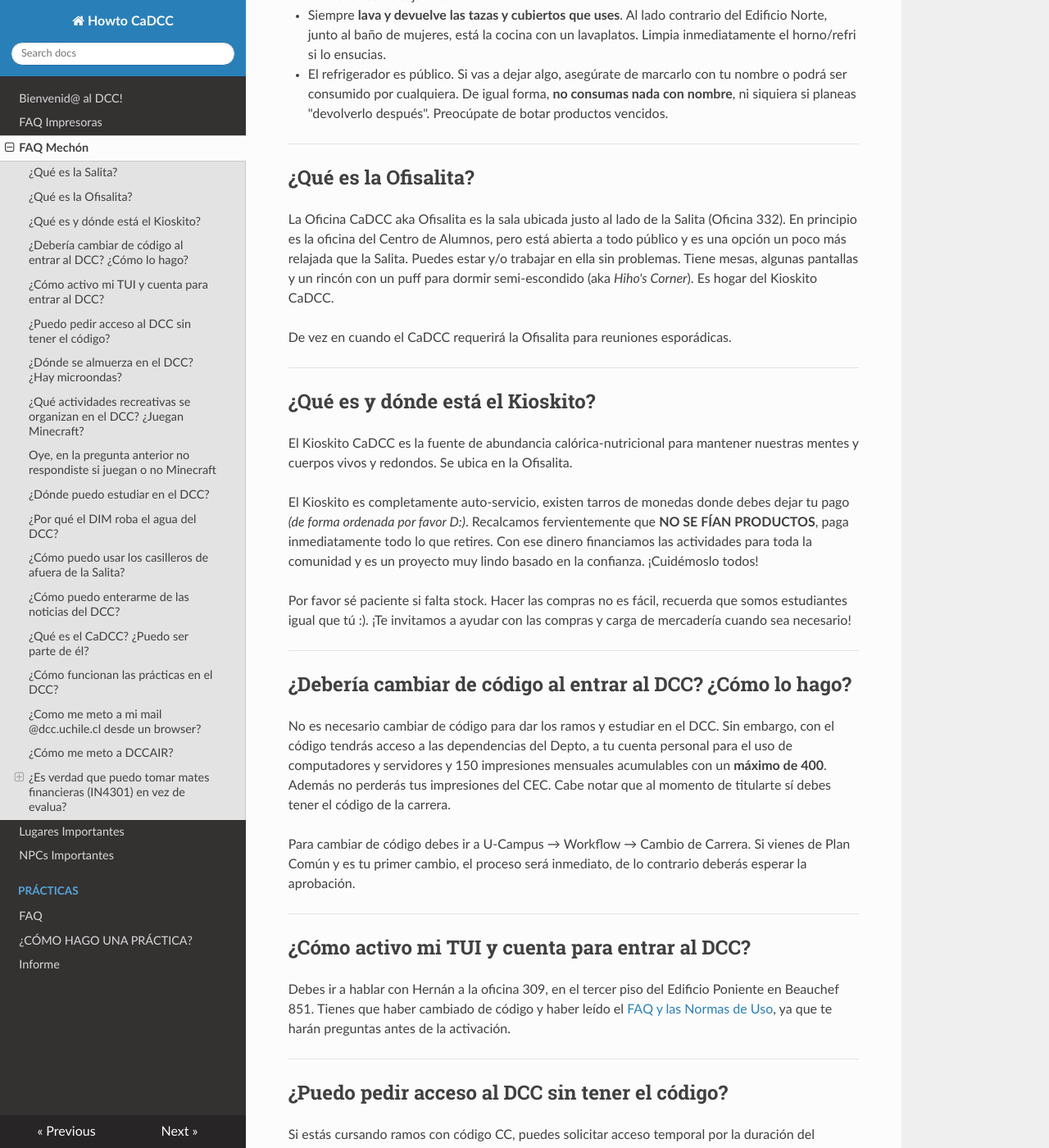
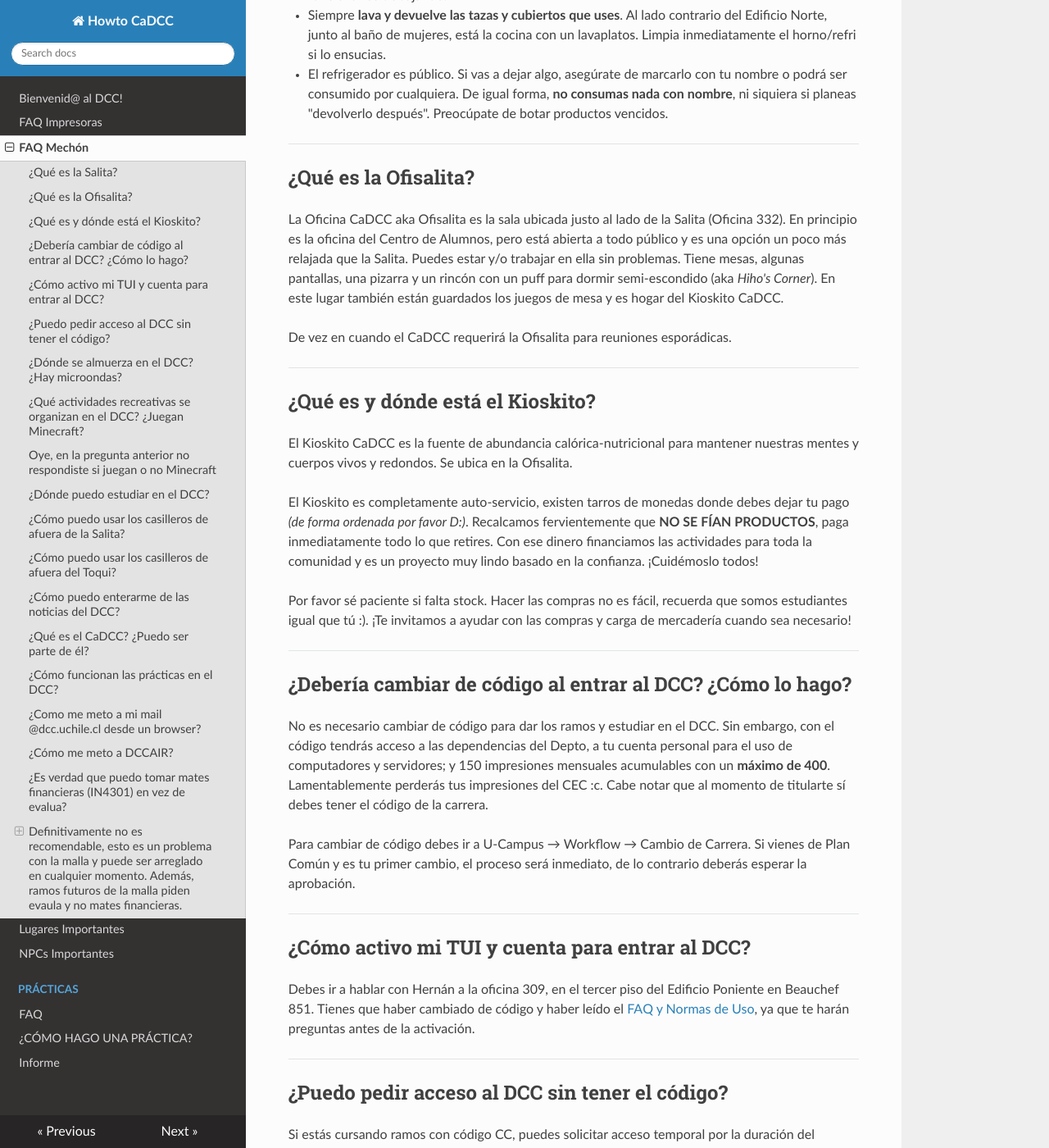
Before and after one commit to cadcc/howto, an MkDocs documentation site: the page built from docs/FAQ Mechón.md, in a window 1280 px wide and 1400 px high, scrolled down 522 px. Shown: the whole window at 82% size. Built offline with MkDocs 1.6.1, drawn with Linux system fonts in a browser that asks for light colours; nearby versions of some CDN libraries; some of the changed text lies outside the part shown.

Commit message:
correcciones menores al faq mechon

```diff
--- a/docs/FAQ Mechón.md
+++ b/docs/FAQ Mechón.md
@@ -18,7 +18,7 @@
 
 ## ¿Qué es la Ofisalita?
 
-La Oficina CaDCC aka Ofisalita es la sala ubicada justo al lado de la Salita (Oficina 332). En principio es la oficina del Centro de Alumnos, pero está abierta a todo público y es una opción un poco más relajada que la Salita. Puedes estar y/o trabajar en ella sin problemas. Tiene mesas, algunas pantallas y un rincón con un puff para dormir semi-escondido (aka *Hiho's Corner*). Es hogar del Kioskito CaDCC.
+La Oficina CaDCC aka Ofisalita es la sala ubicada justo al lado de la Salita (Oficina 332). En principio es la oficina del Centro de Alumnos, pero está abierta a todo público y es una opción un poco más relajada que la Salita. Puedes estar y/o trabajar en ella sin problemas. Tiene mesas, algunas pantallas, una pizarra y un rincón con un puff para dormir semi-escondido (aka *Hiho's Corner*). En este lugar también están guardados los juegos de mesa y es hogar del Kioskito CaDCC.
 
 De vez en cuando el CaDCC requerirá la Ofisalita para reuniones esporádicas.
 
@@ -36,7 +36,7 @@
 
 ## ¿Debería cambiar de código al entrar al DCC? ¿Cómo lo hago?
 
-No es necesario cambiar de código para dar los ramos y estudiar en el DCC. Sin embargo, con el código tendrás acceso a las dependencias del Depto, a tu cuenta personal para el uso de computadores y servidores y 150 impresiones mensuales acumulables con un **máximo de 400**. Además no perderás tus impresiones del CEC. Cabe notar que al momento de titularte sí debes tener el código de la carrera.
+No es necesario cambiar de código para dar los ramos y estudiar en el DCC. Sin embargo, con el código tendrás acceso a las dependencias del Depto, a tu cuenta personal para el uso de computadores y servidores; y 150 impresiones mensuales acumulables con un **máximo de 400**. Lamentablemente perderás tus impresiones del CEC :c. Cabe notar que al momento de titularte sí debes tener el código de la carrera.
 
 Para cambiar de código debes ir a U-Campus → Workflow → Cambio de Carrera. Si vienes de Plan Común y es tu primer cambio, el proceso será inmediato, de lo contrario deberás esperar la aprobación.
 
@@ -44,7 +44,7 @@
 
 ## ¿Cómo activo mi TUI y cuenta para entrar al DCC?
 
-Debes ir a hablar con Hernán a la oficina 309, en el tercer piso del Edificio Poniente en Beauchef 851. Tienes que haber cambiado de código y haber leído el [FAQ y las Normas de Uso](https://www.dcc.uchile.cl/node/252), ya que te harán preguntas antes de la activación.
+Debes ir a hablar con Hernán a la oficina 309, en el tercer piso del Edificio Poniente en Beauchef 851. Tienes que haber cambiado de código y haber leído el [FAQ y Normas de Uso](https://www.dcc.uchile.cl/node/252), ya que te harán preguntas antes de la activación.
 
 ---
 
@@ -90,9 +89,9 @@
 
 El Lab. Toqui, una sala ubicada en el 2do piso del Edificio Poniente enfocada al estudio grupal con computadores, mesas, impresoras y escáneres. Puedes hacer ruido moderado en esta sala. Es útil para jugar juegos de mesa en grupo, pero recuerda evitar los gritos.
 
-Y el Lab. Eniac, una sala silenciosa ubicada en el 3er piso del Edificio Poniente enfocada al trabajo individual solo con computadores, existe un acuerdo entre todos los estudiantes del DCC de mantener esta sala <s>silenciosa AF</s> lo más silenciosa posible. Cuenta con pantallas y espacios libres para que uses tu propio PC.
+Y el Lab. Eniac, una sala silenciosa ubicada en el 3er piso del Edificio Poniente enfocada al trabajo individual con computadores, existe un acuerdo entre todos los estudiantes del DCC de mantener esta sala <s>silenciosa AF</s> lo más silenciosa posible. Cuenta con pantallas y espacios libres para que uses tu propio PC.
 
-Además de las anteriores, los espacios abiertos y mesas del Edificio Poniente son de uso libre y existe un pequeño lugar de estudio al sur del Toqui con computadores, mesitas y una pizarra. Por lo general aquí se hacen reclamos así que no siempre estará 100% libre.
+Además de las anteriores, los espacios abiertos y mesas del Edificio Poniente son de uso libre y existe un pequeño lugar de estudio al sur del Toqui con computadores, mesitas y una pizarra. Por lo general aquí se hacen reclamos así que no siempre estará 100% libre. (Pronto van a empezar a usarlas como oficinas así que no estarán disponibles mucho tiempo :c)
 
 El Lab. Lorenzo, frente a la Salita, también es de uso libre para nosotros **siempre y cuando no haya clases**.
 
@@ -100,15 +99,15 @@
 
 ---
 
-## ¿Por qué el DIM roba el agua del DCC?
+## ¿Cómo puedo usar los casilleros de afuera de la Salita?
 
-¡PORQUE ES MUY RICA!
+A principio de año se abre un formulario para inscribirse. Por lo general un casillero cuesta 10.000 CLP <s>(Chilean Points)</s> y dada la demanda se recomienda pedirlos en parejas.
 
 ---
 
-## ¿Cómo puedo usar los casilleros de afuera de la Salita?
+## ¿Cómo puedo usar los casilleros de afuera del Toqui?
 
-A principio de año se abre un formulario para inscribirse. Por lo general un casillero cuesta 10.000 CLP <s>(Chilean Points)</s> y dada la demanda se recomienda pedirlos en parejas. Estamos tramitando la compra de nuevos casilleros.
+Este semestre Primavera 2018 se abrió un [formulario](https://docs.google.com/forms/d/e/1FAIpQLScGV6bH6npZaVUekB_d3Gpe7cFtCz11ntF8-qvQKa4hyN06QA/viewform) para inscribirse, un casillero cuesta 5.000 CLP porque es solo por un semestre.
 
 ---
 
@@ -180,8 +179,7 @@
 
 ## ¿Es verdad que puedo tomar mates financieras (IN4301) en vez de evalua?
 
-No pero si. El problema es que existen ramos de malla que te piden evaluación de proyectos, pero los puedes tomar igual si es que tienes más de 264 SCT. (Porque si tienes mas de 264 SCT puedes tomar cualquier ramo independiente de los requisitos). A pesar de lo anterior definitivamente no lo recomendamos.
-
+Definitivamente no es recomendable, esto es un problema con la malla y puede ser arreglado en cualquier momento. Además, ramos futuros de la malla piden evaula y no mates financieras.
 ---
 
 ### Contacto
```
Also changed, not shown: other parts of docs/FAQ Mechón.md (+4 -5 lines).
